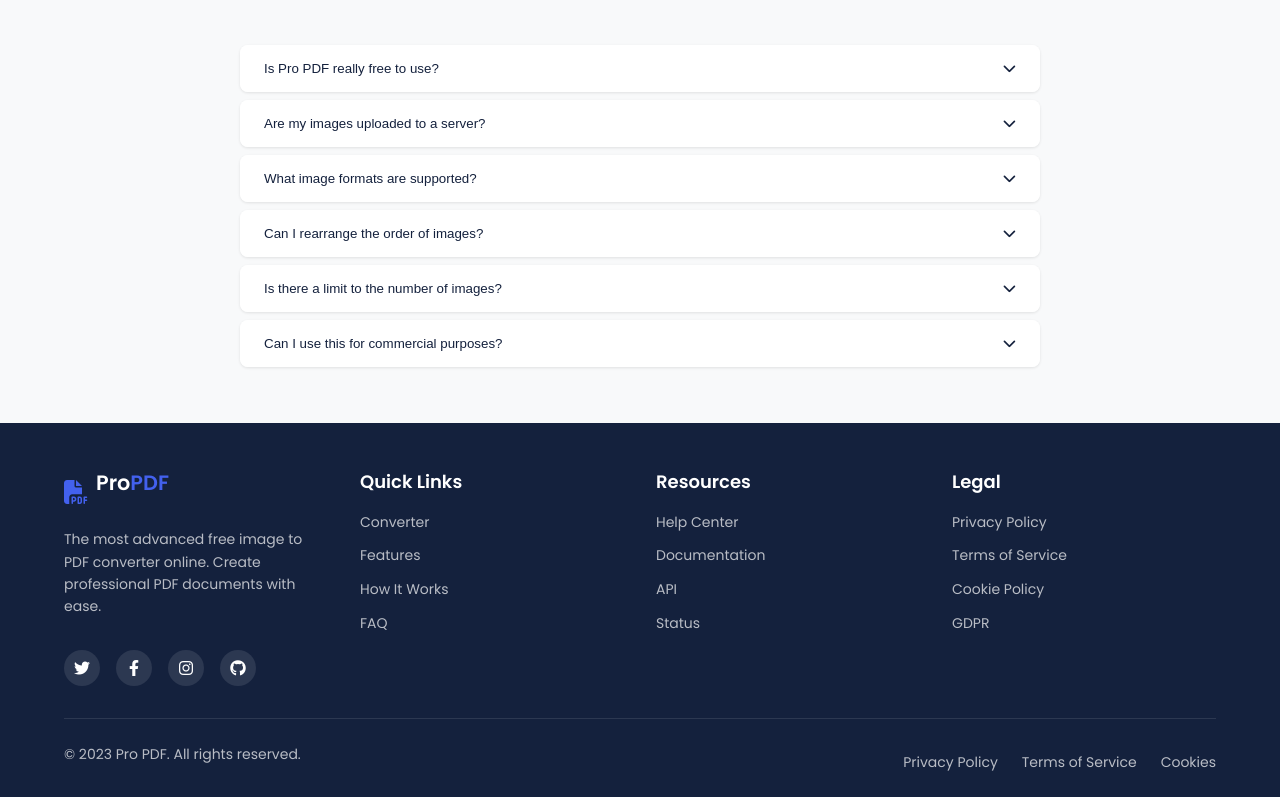
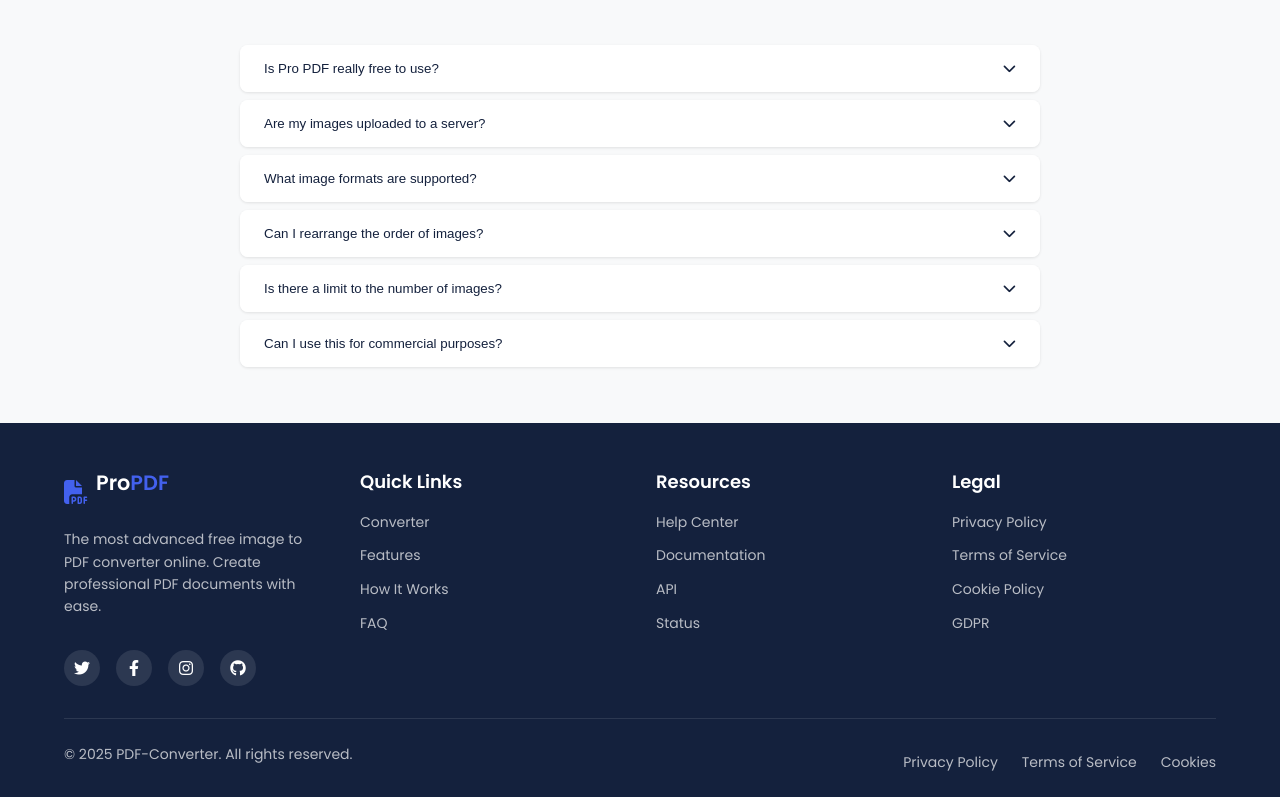
Before and after one commit to SidraTanveer/Pro-PDF--Image-to-Pdf-converter, a plain HTML site: page index.html in a window 1280 px wide. Shown: the part 2985-3782 px from the top of the page. Drawn offline with nearby package versions, Linux system fonts and the light colour scheme.

Commit message:
Update index.html

```diff
--- a/index.html
+++ b/index.html
@@ -552,7 +552,7 @@
             </div>
 
             <div class="footer-bottom">
-                <p class="copyright">&copy; 2023 Pro PDF. All rights reserved.</p>
+                <p class="copyright">&copy; 2025 PDF-Converter. All rights reserved.</p>
                 <div class="footer-legal">
                     <a href="#">Privacy Policy</a>
                     <a href="#">Terms of Service</a>
```
